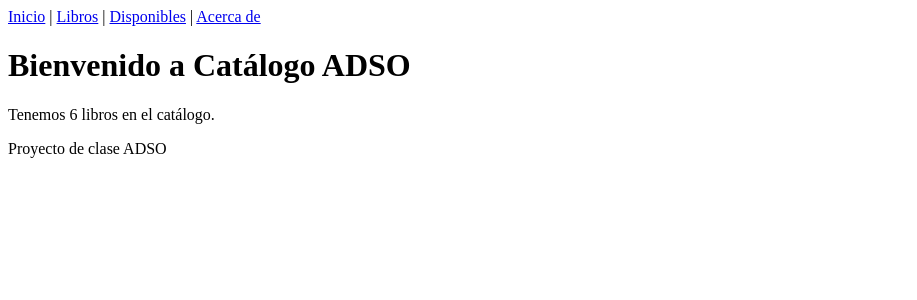
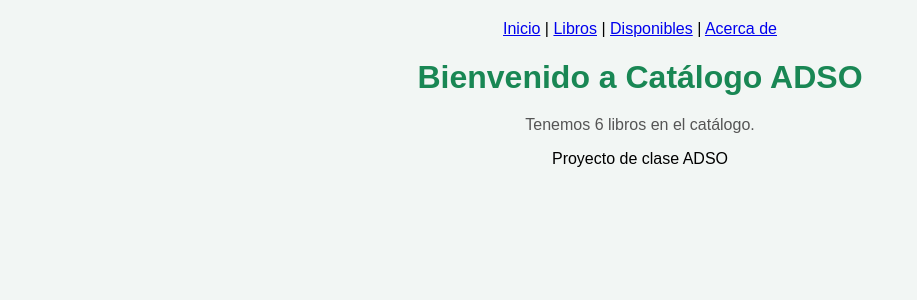
Before and after one commit to Isabela-CH/Pr_Catalogo_Django, a Django app: page / in a window 1280 px wide. Shown: the top 300 px of the page, without its empty margins (0-917 px from the left). Run offline with Django 5.2, Linux system fonts and the light colour scheme.

Commit message:
Actualizacion del proyecto

```diff
--- /dev/null
+++ b/App_Catalogo/static/App_Catalogo/estilos.css
@@ -0,0 +1,42 @@
+body {
+    margin: 0;
+    padding: 20px;
+    background-color: #f2f6f4;
+    font-family: Arial, sans-serif;
+    text-align: center;
+}
+
+h1 {
+    color: #198754;
+    margin-bottom: 20px;
+}
+
+h2 {
+    color: #333333;
+}
+
+p {
+    color: #555555;
+}
+
+.contenedor {
+    max-width: 900px;
+    margin: 30px auto;
+    padding: 25px;
+    background-color: white;
+    border-radius: 10px;
+}
+
+.boton {
+    display: inline-block;
+    padding: 10px 20px;
+    margin: 10px;
+    background-color: #198754;
+    color: white;
+    text-decoration: none;
+    border-radius: 6px;
+}
+
+.boton:hover {
+    background-color: #146c43;
+}
--- a/App_Catalogo/templates/App_Catalogo/base.html
+++ b/App_Catalogo/templates/App_Catalogo/base.html
@@ -1,9 +1,10 @@
-
+{% load static %}
 <!DOCTYPE html>
 <html lang="es">
 <head>
     <meta charset="UTF-8">
     <title>{% block titulo %} Catálogo {% endblock %}</title>
+    <link rel="stylesheet" type="text/css" href="{% static 'App_Catalogo/estilos.css' %}">
 </head>
 <body>
     <nav>
```
Also changed, not shown: App_Catalogo/templates/App_Catalogo/disponible.html (renamed from App_Catalogo/templates/App_Catalogo/disponibles.html).
